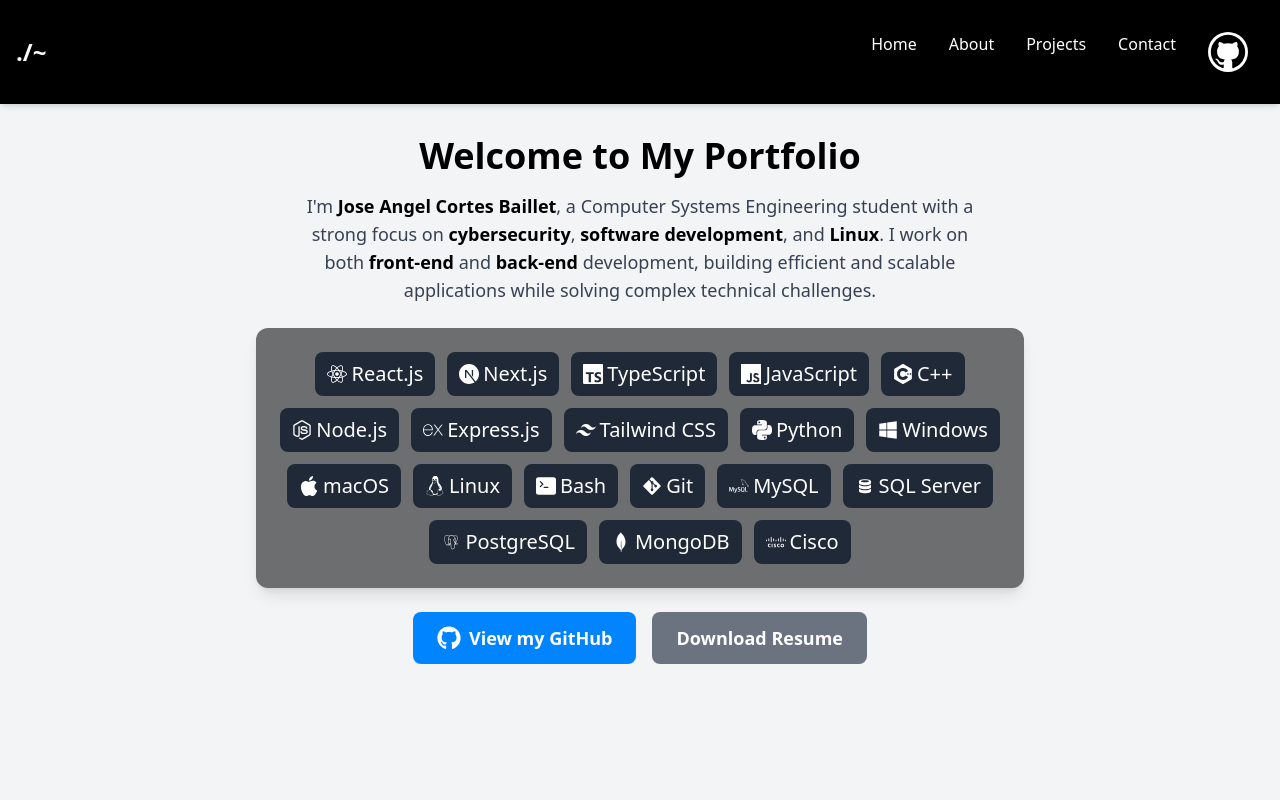
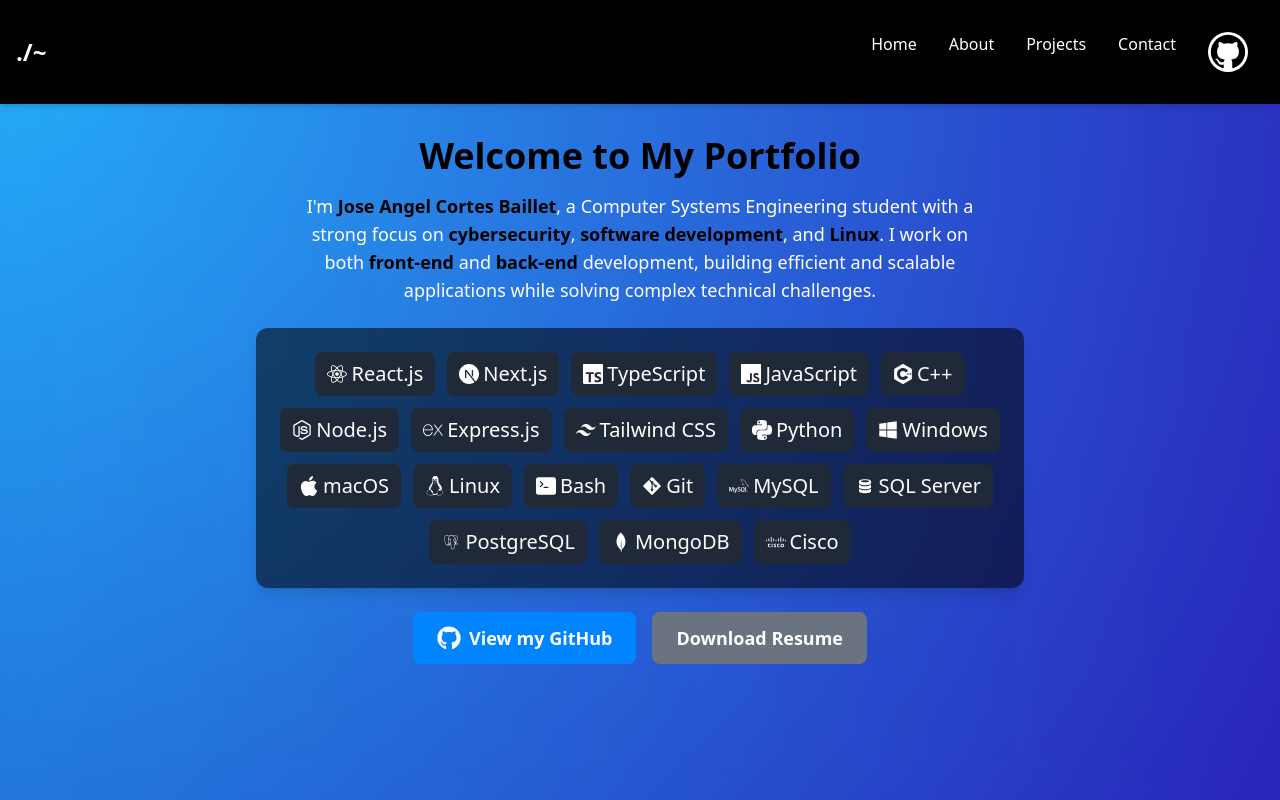
Before and after one commit to Doikson/joseangel-portfolio, a Next.js app: page / in a window 1280 px wide. Built offline with nearby package versions, Linux system fonts and the light colour scheme.

Commit message:
Added BackgroundEffect

```diff
--- a/app/layout.js
+++ b/app/layout.js
@@ -1,12 +1,14 @@
 import "./globals.css";
 import Navbar from "@/components/Navbar";
+import BackgroundEffect from "@/components/BackgroundEffect"; // Import the background effect
 
 export default function RootLayout({ children }) {
   return (
     <html lang="en">
       <body>
         <Navbar />
-        {children} {/* Aquí se renderizan las diferentes páginas */}
+        <BackgroundEffect /> {/* Add the background effect here */}
+        {children} {/* Render child pages */}
       </body>
     </html>
   );
--- a/app/page.jsx
+++ b/app/page.jsx
@@ -7,15 +7,15 @@ import { SiApple } from "react-icons/si";
 export default function Home() {
   return (
     <div className="flex flex-col items-center justify-center min-h-screen bg-gray-100 p-8">
-      <h1 className="text-4xl font-bold text-black mb-4">Welcome to My Portfolio</h1>
+      <h1 className="text-4xl font-bold text-black mb-4 z-10">Welcome to My Portfolio</h1>
 
-      <p className="text-lg text-gray-700 text-center max-w-2xl">
+      <p className="text-lg text-white text-center max-w-2xl z-10">
         I'm <span className="font-semibold text-black">Jose Angel Cortes Baillet</span>, a Computer Systems Engineering student with a strong focus on <span className="font-semibold text-black">cybersecurity</span>, <span className="font-semibold text-black">software development</span>, and <span className="font-semibold text-black">Linux</span>. I work on both <span className="font-semibold text-black">front-end</span> and <span className="font-semibold text-black">back-end</span> development, building efficient and scalable applications while solving complex technical challenges.
       </p>
 
       {/* Contenedor del rectángulo con hover aplicado al contenedor completo */}
-      <div className="bg-black bg-opacity-55 text-white rounded-xl shadow-lg p-6 mt-6 w-full max-w-3xl hover:scale-105 transition-transform duration-300">
-        <div className="flex flex-wrap justify-center gap-3">
+      <div className="bg-black bg-opacity-55 text-white rounded-xl shadow-lg p-6 mt-6 w-full max-w-3xl hover:scale-105 transition-transform duration-300 relative">
+        <div className="flex flex-wrap justify-center gap-3 z-10">
           {[
             { icon: <FaReact />, name: "React.js" },
             { icon: <SiNextdotjs />, name: "Next.js" },
@@ -45,9 +45,10 @@ export default function Home() {
             </span>
           ))}
         </div>
+        {/* Box-shadow blur effect */}
       </div>
 
-      <div className="flex gap-4 mt-6">
+      <div className="flex gap-4 mt-6 z-10">
         <a
           href="https://github.com/Doikson"
           target="_blank"
--- /dev/null
+++ b/components/BackgroundEffect.jsx
@@ -0,0 +1,36 @@
+"use client";
+
+import { useEffect, useState } from "react";
+
+const BackgroundEffect = () => {
+  const [mousePosition, setMousePosition] = useState({ x: 0, y: 0 });
+
+  useEffect(() => {
+    const handleMouseMove = (e) => {
+      setMousePosition({ x: e.clientX, y: e.clientY });
+    };
+
+    window.addEventListener("mousemove", handleMouseMove);
+
+    return () => {
+      window.removeEventListener("mousemove", handleMouseMove);
+    };
+  }, []);
+
+  return (
+    <div className="absolute top-0 left-0 w-full h-full z-0">
+      {/* Mouse-following radial gradient */}
+      <div
+        className="absolute top-0 left-0 w-full h-full opacity-60 backdrop-blur-lg z-10"
+        style={{
+          background: `radial-gradient(circle at ${mousePosition.x}px ${mousePosition.y}px, rgba(0, 255, 255, 0.6), rgba(0, 0, 139, 0.8))`,
+        }}
+      ></div>
+
+      {/* Aurora Borealis Animation (when no mouse movement detected) */}
+      <div className="absolute top-0 left-0 w-full h-full bg-gradient-to-r from-blue-600 via-blue-500 to-indigo-600 animate-aurora backdrop-blur-lg z-0"></div>
+    </div>
+  );
+};
+
+export default BackgroundEffect;
```
